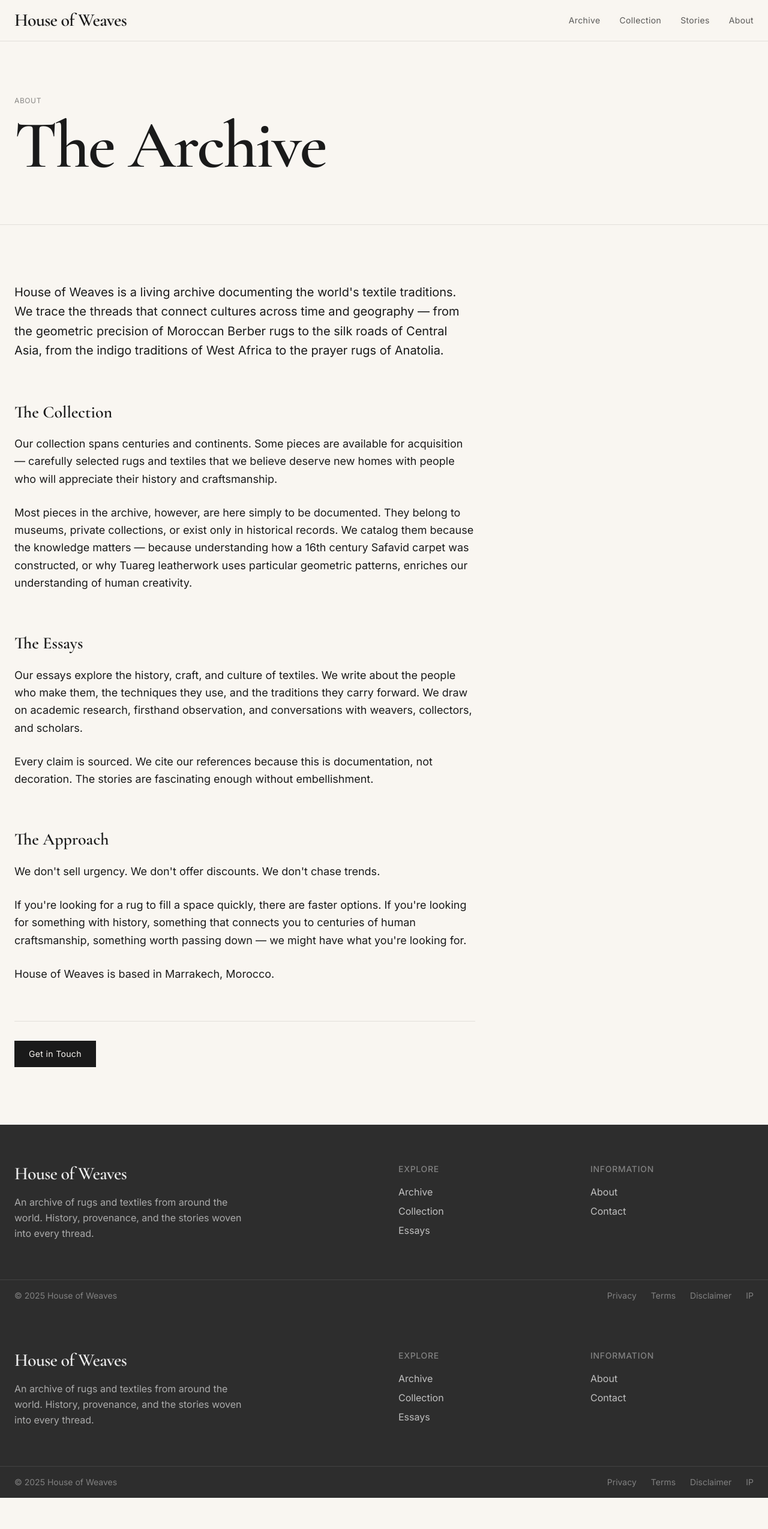
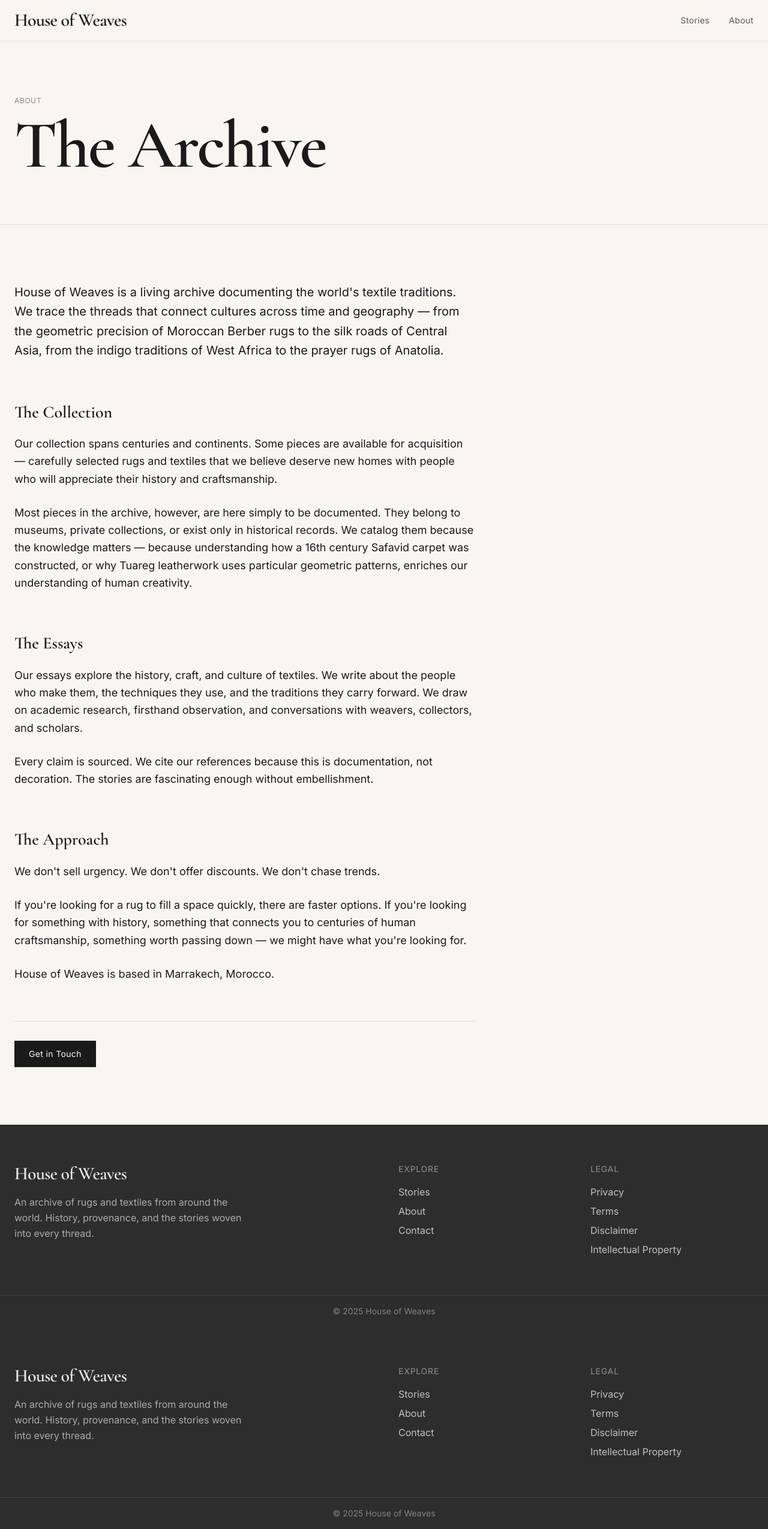
Before and after one commit to indigoandlavender/house-of-weaves-2, a Next.js app: page /about in a window 1280 px wide. Shown: the whole page at 60% size. Before the commit the page ends 2497 px from the top, so only its background shows below. Built offline with nearby package versions, Linux system fonts and the light colour scheme.

Commit message:
Add files via upload

```diff
--- a/app/page.tsx
+++ b/app/page.tsx
@@ -2,13 +2,12 @@ import Link from 'next/link'
 import Image from 'next/image'
 import Header from '@/components/Header'
 import Footer from '@/components/Footer'
-import { getFeaturedPieces, getStories } from '@/lib/sheets'
+import { getStories } from '@/lib/sheets'
 
 export const dynamic = 'force-dynamic'
 export const revalidate = 0
 
 export default async function Home() {
-  const featuredPieces = await getFeaturedPieces()
   const stories = await getStories()
   const featuredStories = stories
     .filter((s) => {
@@ -34,104 +33,17 @@ export default async function Home() {
           </p>
           <div className="mt-10 flex gap-4">
             <Link
-              href="/archive"
+              href="/stories"
               className="inline-block px-6 py-3 bg-foreground text-cream text-sm tracking-wide hover:bg-foreground/80 transition-colors"
             >
-              Explore Archive
+              Read Stories
             </Link>
             <Link
-              href="/collection"
+              href="/about"
               className="inline-block px-6 py-3 border border-foreground text-foreground text-sm tracking-wide hover:bg-foreground hover:text-cream transition-colors"
             >
-              View Collection
+              About
             </Link>
-          </div>
-        </div>
-      </section>
-
-      {/* Featured Pieces */}
-      {featuredPieces.length > 0 && (
-        <section className="py-20 md:py-28">
-          <div className="max-w-[1400px] mx-auto px-6">
-            <div className="flex justify-between items-end mb-12">
-              <div>
-                <p className="text-meta uppercase tracking-wider text-foreground/50 mb-2">From the Archive</p>
-                <h2 className="font-display text-title font-semibold">Selected Pieces</h2>
-              </div>
-              <Link
-                href="/archive"
-                className="text-sm text-accent hover:underline underline-offset-4"
-              >
-                View all →
-              </Link>
-            </div>
-
-            <div className="grid grid-cols-1 md:grid-cols-2 lg:grid-cols-3 gap-8">
-              {featuredPieces.slice(0, 6).map((piece) => (
-                <Link
-                  key={piece.slug}
-                  href={`/piece/${piece.slug}`}
-                  className="group piece-card"
-                >
-                  <div className="aspect-[4/5] relative overflow-hidden bg-sand mb-4">
-                    {piece.heroImage ? (
-                      <Image
-                        src={piece.heroImage}
-                        alt={piece.title}
-                        fill
-                        className="object-cover group-hover:scale-105 transition-transform duration-500"
-                      />
-                    ) : (
-                      <div className="absolute inset-0 bg-gradient-to-br from-sand to-foreground/5" />
-                    )}
-                    {piece.available === 'true' || piece.available === 'yes' || piece.available === '1' ? (
-                      <span className="absolute top-4 right-4 px-3 py-1 bg-accent text-white text-xs tracking-wide">
-                        Available
-                      </span>
-                    ) : null}
-                  </div>
-                  <h3 className="font-display text-xl font-medium group-hover:text-accent transition-colors">
-                    {piece.title}
-                  </h3>
-                  <p className="text-sm text-foreground/60 mt-1">
-                    {piece.origin}{piece.period ? `, ${piece.period}` : ''}
-                  </p>
-                </Link>
-              ))}
-            </div>
-          </div>
-        </section>
-      )}
-
-      {/* About Teaser */}
-      <section className="py-20 md:py-28 bg-sand">
-        <div className="max-w-[1400px] mx-auto px-6">
-          <div className="grid grid-cols-1 lg:grid-cols-2 gap-12 lg:gap-20 items-center">
-            <div>
-              <p className="text-meta uppercase tracking-wider text-foreground/50 mb-4">About the Archive</p>
-              <h2 className="font-display text-title font-semibold mb-6">
-                More than a collection
-              </h2>
-              <p className="text-lg text-foreground/70 leading-relaxed mb-6">
-                House of Weaves is a living archive documenting the world's textile traditions.
-                From Moroccan Berber rugs to Central Asian suzanis, from Anatolian kilims to
-                West African kente cloth — we trace the threads that connect cultures across time.
-              </p>
-              <p className="text-lg text-foreground/70 leading-relaxed mb-8">
-                Some pieces in our collection are available for acquisition. Most are here
-                simply to be documented, studied, and appreciated.
-              </p>
-              <Link
-                href="/about"
-                className="text-accent hover:underline underline-offset-4"
-              >
-                Learn more about us →
-              </Link>
-            </div>
-            <div className="aspect-[4/3] relative bg-foreground/5 overflow-hidden">
-              {/* Placeholder for about image */}
-              <div className="absolute inset-0 bg-gradient-to-br from-sand via-cream to-sand" />
-            </div>
           </div>
         </div>
       </section>
@@ -160,7 +72,7 @@ export default async function Home() {
                   href={`/story/${story.slug}`}
                   className="group"
                 >
-                  <div className="aspect-[3/2] relative overflow-hidden bg-sand mb-4">
+                  <div className="aspect-[4/5] relative overflow-hidden bg-sand mb-4">
                     {story.heroImage ? (
                       <Image
                         src={story.heroImage}
--- a/components/Footer.tsx
+++ b/components/Footer.tsx
@@ -26,28 +26,10 @@ export default function Footer() {
             </h4>
             <ul className="space-y-2 text-white/70">
               <li>
-                <Link href="/archive" className="hover:text-white transition-colors">
-                  Archive
+                <Link href="/stories" className="hover:text-white transition-colors">
+                  Stories
                 </Link>
               </li>
-              <li>
-                <Link href="/collection" className="hover:text-white transition-colors">
-                  Collection
-                </Link>
-              </li>
-              <li>
-                <Link href="/essays" className="hover:text-white transition-colors">
-                  Essays
-                </Link>
-              </li>
-            </ul>
-          </div>
-
-          <div>
-            <h4 className="font-medium text-sm uppercase tracking-wider mb-4 text-white/40">
-              Information
-            </h4>
-            <ul className="space-y-2 text-white/70">
               <li>
                 <Link href="/about" className="hover:text-white transition-colors">
                   About
@@ -60,26 +42,40 @@ export default function Footer() {
               </li>
             </ul>
           </div>
+
+          <div>
+            <h4 className="font-medium text-sm uppercase tracking-wider mb-4 text-white/40">
+              Legal
+            </h4>
+            <ul className="space-y-2 text-white/70">
+              <li>
+                <Link href="/privacy" className="hover:text-white transition-colors">
+                  Privacy
+                </Link>
+              </li>
+              <li>
+                <Link href="/terms" className="hover:text-white transition-colors">
+                  Terms
+                </Link>
+              </li>
+              <li>
+                <Link href="/disclaimer" className="hover:text-white transition-colors">
+                  Disclaimer
+                </Link>
+              </li>
+              <li>
+                <Link href="/intellectual-property" className="hover:text-white transition-colors">
+                  Intellectual Property
+                </Link>
+              </li>
+            </ul>
+          </div>
         </div>
       </div>
 
       <div className="border-t border-white/10">
-        <div className="max-w-[1400px] mx-auto px-6 py-4 flex flex-col sm:flex-row justify-between items-center gap-4 text-sm text-white/40">
+        <div className="max-w-[1400px] mx-auto px-6 py-4 text-sm text-white/40 text-center">
           <p>© {currentYear} House of Weaves</p>
-          <div className="flex gap-6">
-            <Link href="/privacy" className="hover:text-white/70 transition-colors">
-              Privacy
-            </Link>
-            <Link href="/terms" className="hover:text-white/70 transition-colors">
-              Terms
-            </Link>
-            <Link href="/disclaimer" className="hover:text-white/70 transition-colors">
-              Disclaimer
-            </Link>
-            <Link href="/intellectual-property" className="hover:text-white/70 transition-colors">
-              IP
-            </Link>
-          </div>
         </div>
       </div>
     </footer>
--- a/components/Header.tsx
+++ b/components/Header.tsx
@@ -42,22 +42,6 @@ export default function Header({ transparent = false }: HeaderProps) {
 
         <nav className="hidden md:flex items-center gap-8">
           <Link
-            href="/archive"
-            className={`text-sm tracking-wide transition-colors ${
-              isTransparent ? 'text-white/90 hover:text-white' : 'text-foreground/70 hover:text-foreground'
-            }`}
-          >
-            Archive
-          </Link>
-          <Link
-            href="/collection"
-            className={`text-sm tracking-wide transition-colors ${
-              isTransparent ? 'text-white/90 hover:text-white' : 'text-foreground/70 hover:text-foreground'
-            }`}
-          >
-            Collection
-          </Link>
-          <Link
             href="/stories"
             className={`text-sm tracking-wide transition-colors ${
               isTransparent ? 'text-white/90 hover:text-white' : 'text-foreground/70 hover:text-foreground'
@@ -91,20 +75,6 @@ export default function Header({ transparent = false }: HeaderProps) {
       {menuOpen && (
         <nav className="md:hidden bg-cream border-t border-foreground/10 px-6 py-6 space-y-4">
           <Link
-            href="/archive"
-            className="block text-lg"
-            onClick={() => setMenuOpen(false)}
-          >
-            Archive
-          </Link>
-          <Link
-            href="/collection"
-            className="block text-lg"
-            onClick={() => setMenuOpen(false)}
-          >
-            Collection
-          </Link>
-          <Link
             href="/stories"
             className="block text-lg"
             onClick={() => setMenuOpen(false)}
--- a/components/StoryCard.tsx
+++ b/components/StoryCard.tsx
@@ -10,7 +10,7 @@ export default function StoryCard({ story }: StoryCardProps) {
   return (
     <Link href={`/story/${story.slug}`} className="group block">
       {/* Image */}
-      <div className="relative aspect-[4/3] mb-4 overflow-hidden bg-foreground/5">
+      <div className="relative aspect-[4/5] mb-4 overflow-hidden bg-foreground/5">
         {story.heroImage ? (
           <Image
             src={story.heroImage}
```
